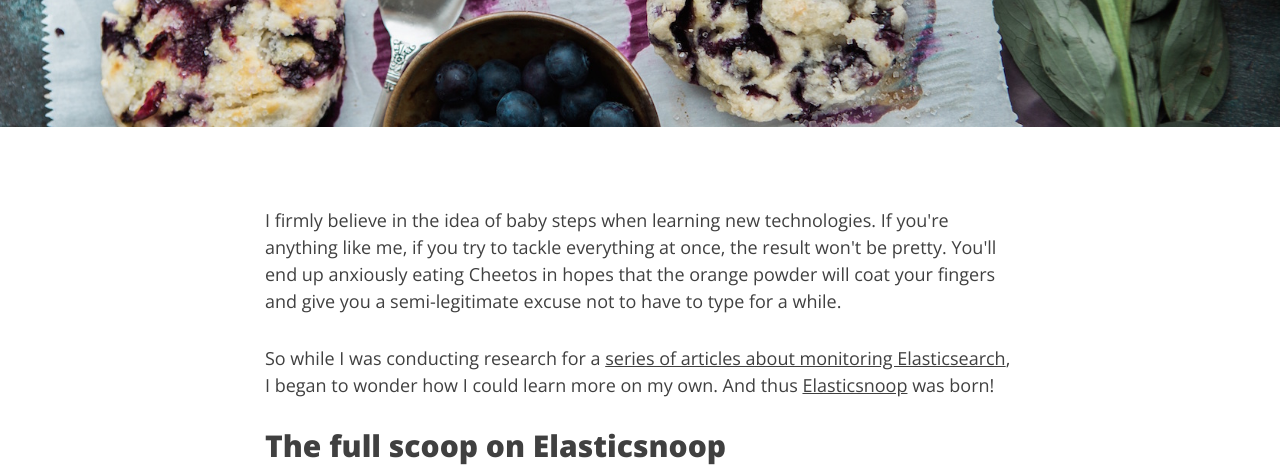
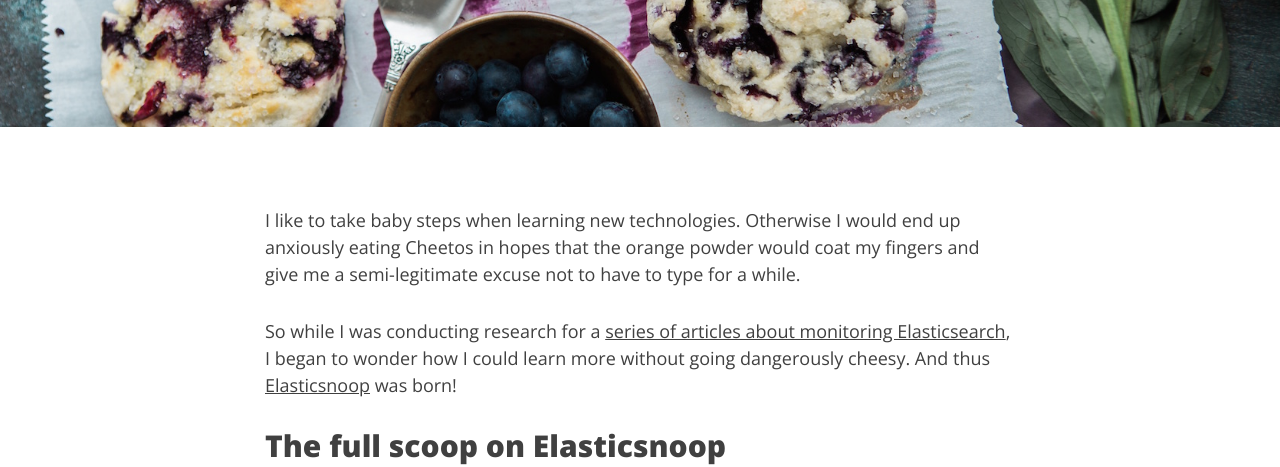
Before and after one commit to mlechang/mlechang.github.io, a plain HTML site: page how-to-run-flask-elasticsearch-app.html in a window 1280 px wide. Shown: the part 346-813 px from the top of the page. Drawn offline with nearby package versions, Linux system fonts and the light colour scheme.

Commit message:
reword intro

```diff
--- a/how-to-run-flask-elasticsearch-app.html
+++ b/how-to-run-flask-elasticsearch-app.html
@@ -105,8 +105,8 @@
             <div class="col-lg-8 col-lg-offset-2 col-md-10 col-md-offset-1">
     <!-- Post Content -->
     <article>
-        <p>I firmly believe in the idea of baby steps when learning new technologies. If you're anything like me, if you try to tackle everything at once, the result won't be pretty. You'll end up anxiously eating Cheetos in hopes that the orange powder will coat your fingers and give you a semi-legitimate excuse not to have to type for a while. </p>
-<p>So while I was conducting research for a <a href="https://www.datadoghq.com/blog/monitor-elasticsearch-performance-metrics/">series of articles about monitoring Elasticsearch</a>, I began to wonder how I could learn more on my own. And thus <a href="https://bitbucket.org/echang26/elasticsnoop">Elasticsnoop</a> was born!</p>
+        <p>I like to take baby steps when learning new technologies. Otherwise I would end up anxiously eating Cheetos in hopes that the orange powder would coat my fingers and give me a semi-legitimate excuse not to have to type for a while. </p>
+<p>So while I was conducting research for a <a href="https://www.datadoghq.com/blog/monitor-elasticsearch-performance-metrics/">series of articles about monitoring Elasticsearch</a>, I began to wonder how I could learn more without going dangerously cheesy. And thus <a href="https://bitbucket.org/echang26/elasticsnoop">Elasticsnoop</a> was born!</p>
 <h2>The full scoop on Elasticsnoop</h2>
 <p><a href="https://bitbucket.org/echang26/elasticsnoop">Elasticsnoop</a> is a simple Flask app that uses the pyelasticsearch client to allow you to search a locally hosted Elasticsearch index. You may wonder...why bother? After all, it doesn't have a lot of the functionality that <a href="https://www.elastic.co/blog/found-sense-a-cool-json-aware-interface-to-elasticsearch">Elasticsearch's Sense</a> plugin does. Non-Sense? Nonsense, indeed!</p>
 <p>Basically, I made it because I love Python and I wanted to play around with Flask. I'm sharing it with the world because I didn't see many Python/Flask + Elasticsearch projects out there, and I thought it might help or inspire a kindred spirit who wants to experiment with these two technologies. And that's as good a reason as any to create something, right? </p>
```
